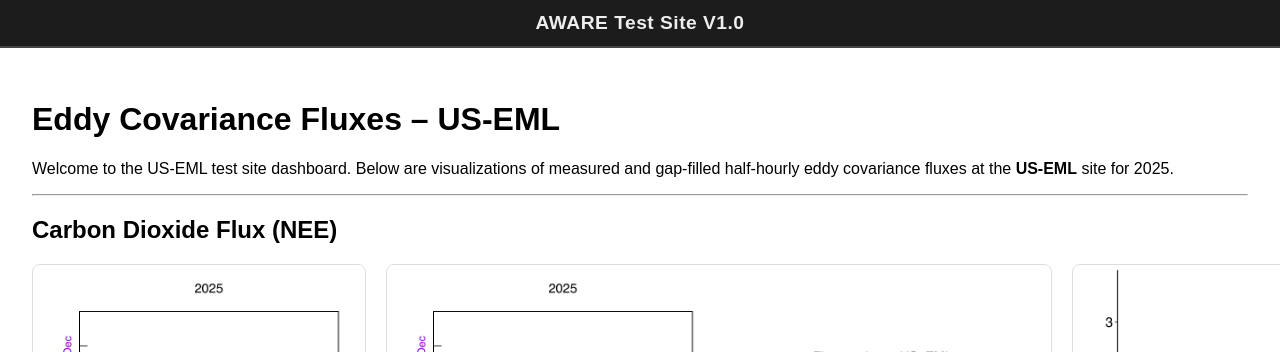
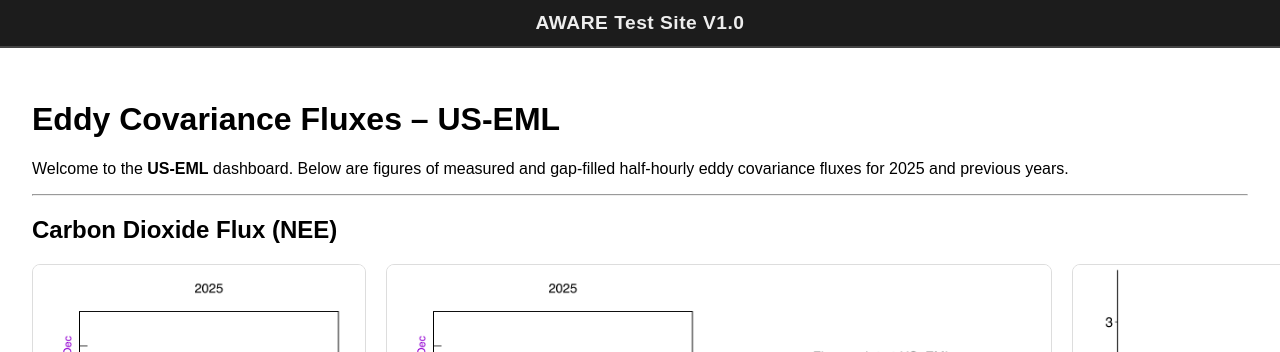
Before and after one commit to grantfalvo/grantfalvo.github.io, a Jekyll site: the page built from index.md, in a window 1280 px wide. Shown: the top 352 px of the page. Built offline with Jekyll 4.4.1, drawn with Linux system fonts in a browser that asks for light colours.

Commit message:
updated US-EML plots

```diff
--- a/index.md
+++ b/index.md
@@ -5,7 +5,7 @@
 
 # Eddy Covariance Fluxes – US-EML
 
-Welcome to the US-EML test site dashboard. Below are visualizations of measured and gap-filled half-hourly eddy covariance fluxes at the **US-EML** site for 2025.
+Welcome to the **US-EML** dashboard. Below are figures of measured and gap-filled half-hourly eddy covariance fluxes for 2025 and previous years.
 
 ---
 
@@ -26,7 +26,7 @@
 <div class="image-pair">
   <img src="/US-EML_24-25_FP_FCH4.png" alt="CH4 Flux" />
   <img src="/US-EML_24-25_FP_FCH4_U50_f.png" alt="Gap filled CH4 Flux" />
-    <img src="/FCH4_daily_timeseries.png" alt="CH4 timeseries" />
+  <img src="/FCH4_daily_timeseries.png" alt="CH4 timeseries" />
 </div>
 
 Measured (left) and gap-filled (middle) half-hourly **CH₄ (FCH4)** flux data. Monthly average **CH₄ (FCH4)** fluxes (right) with current year (red dots) and previous years (boxes).
```
